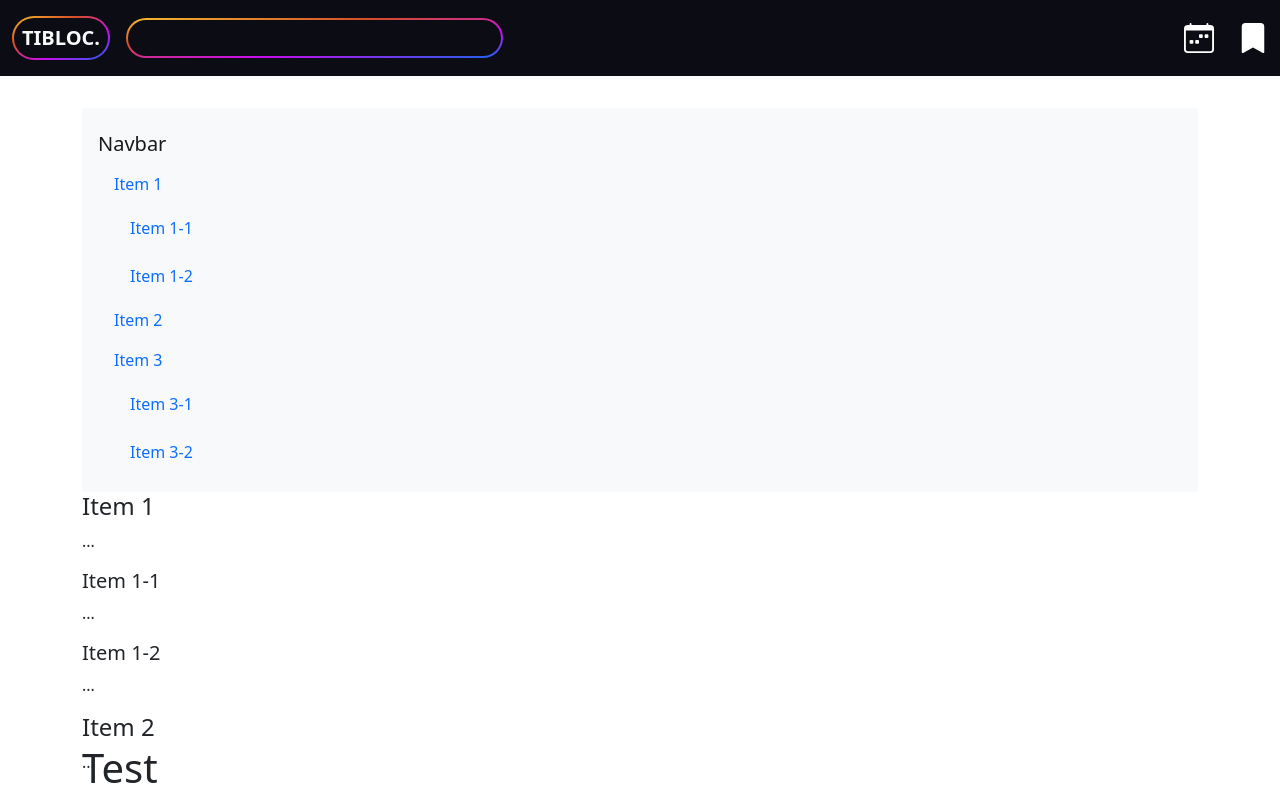
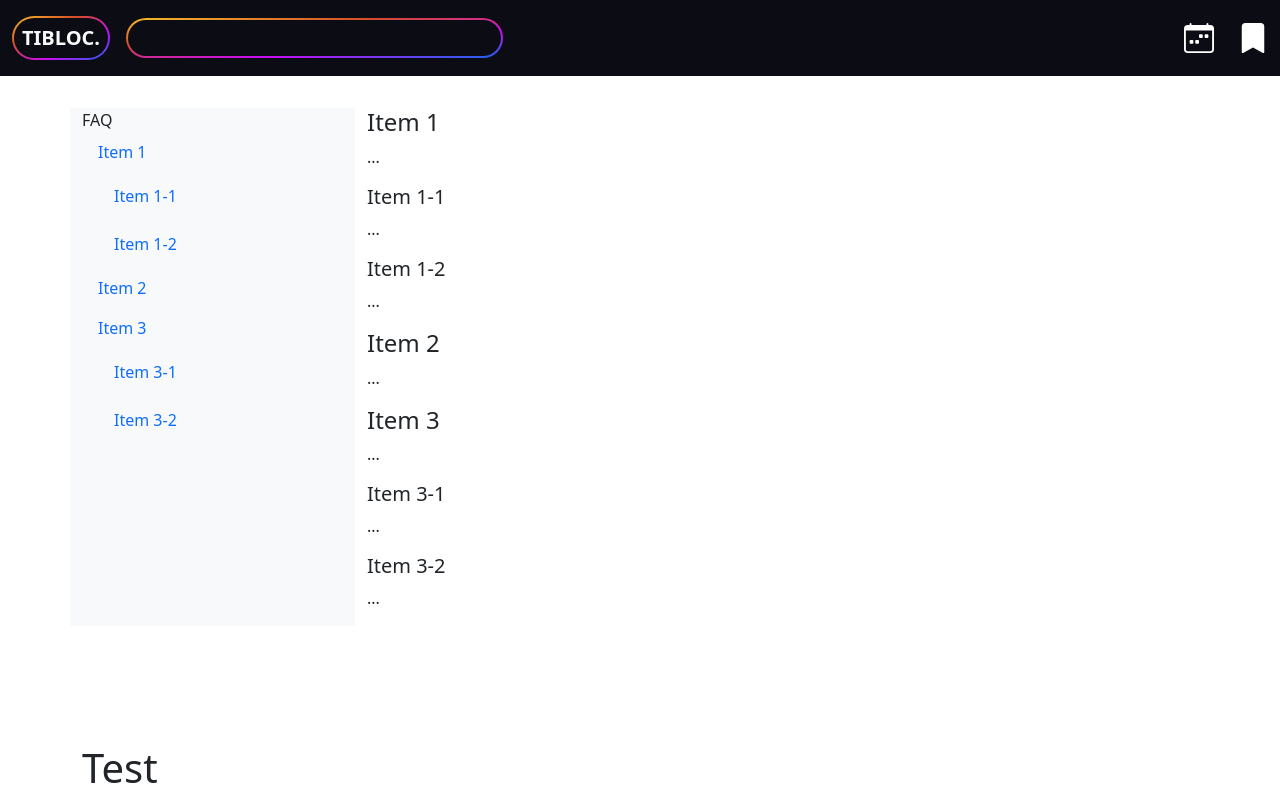
Before and after one commit to Ntclmx/tibloc, a React (Create React App) app in the folder front-end/: page /article in a window 1280 px wide. Shown: the top 794 px of the page. Built offline with nearby package versions, Linux system fonts and the light colour scheme.

Commit message:
Article Page #3

```diff
--- a/front-end/src/pages/Article/index.js
+++ b/front-end/src/pages/Article/index.js
@@ -2,9 +2,9 @@ import React from "react";
 
 const Article = () => {
     return (
-        <div>
-            <nav id="navbar-example3" class="navbar navbar-light bg-light flex-column align-items-stretch p-3">
-                <a class="navbar-brand" href="#">Navbar</a>
+        <div class="row">
+            <nav id="navbar-example3" class="col-sm-3 navbar-light bg-light flex-column align-items-stretch">
+                <a class="navbar-brand" href="/#">FAQ</a>
                 <nav class="nav nav-pills flex-column">
                     <a class="nav-link" href="#item-1">Item 1</a>
                     <nav class="nav nav-pills flex-column">
@@ -20,7 +20,7 @@ const Article = () => {
                 </nav>
             </nav>
 
-            <div data-bs-spy="scroll" data-bs-target="#navbar-example3" data-bs-offset="0" tabindex="0">
+            <div class="col-sm-9" data-bs-spy="scroll" data-bs-target="#navbar-example3" data-bs-offset="0" tabindex="0">
                 <h4 id="item-1">Item 1</h4>
                 <p>...</p>
                 <h5 id="item-1-1">Item 1-1</h5>
```
